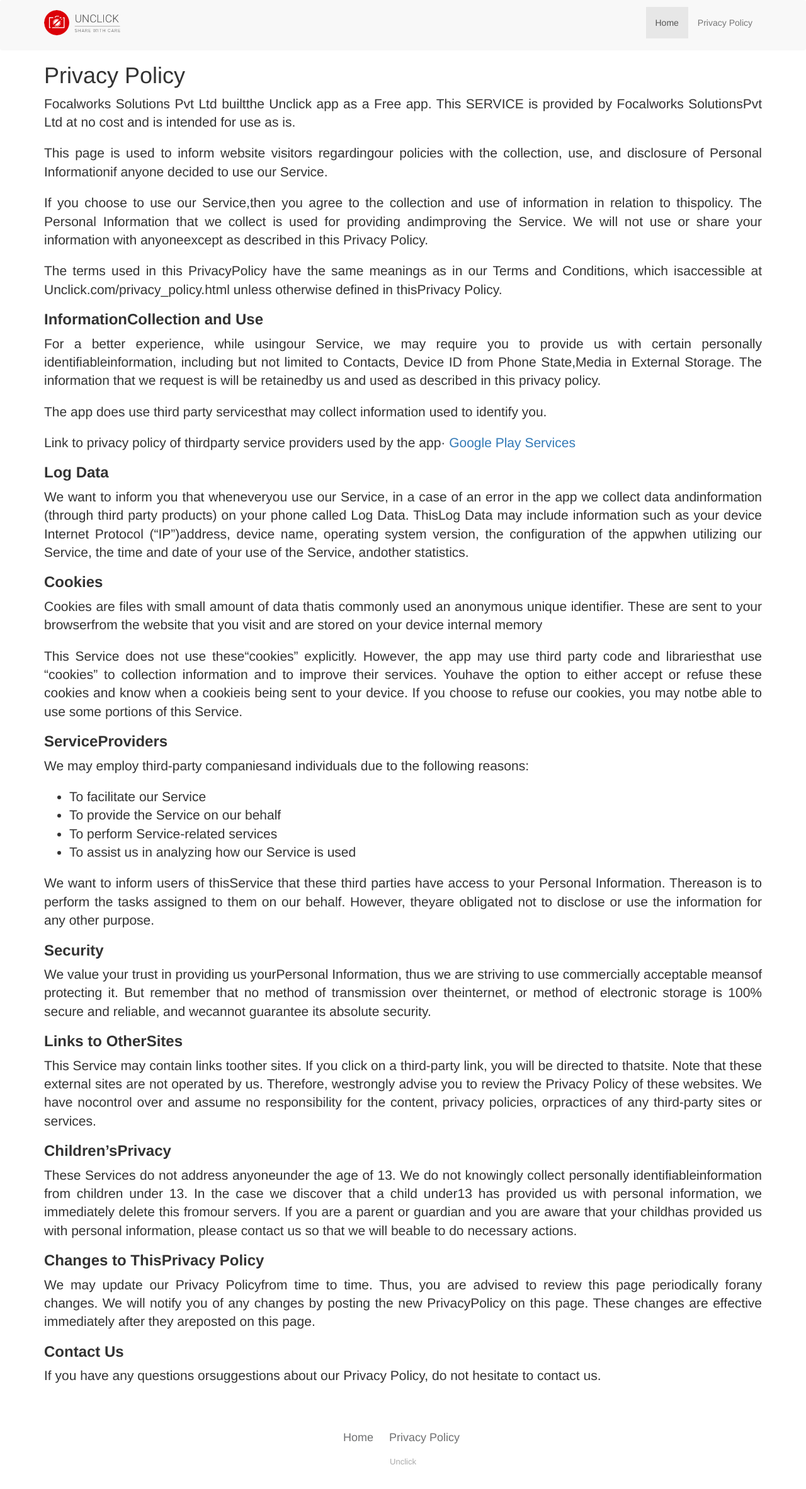
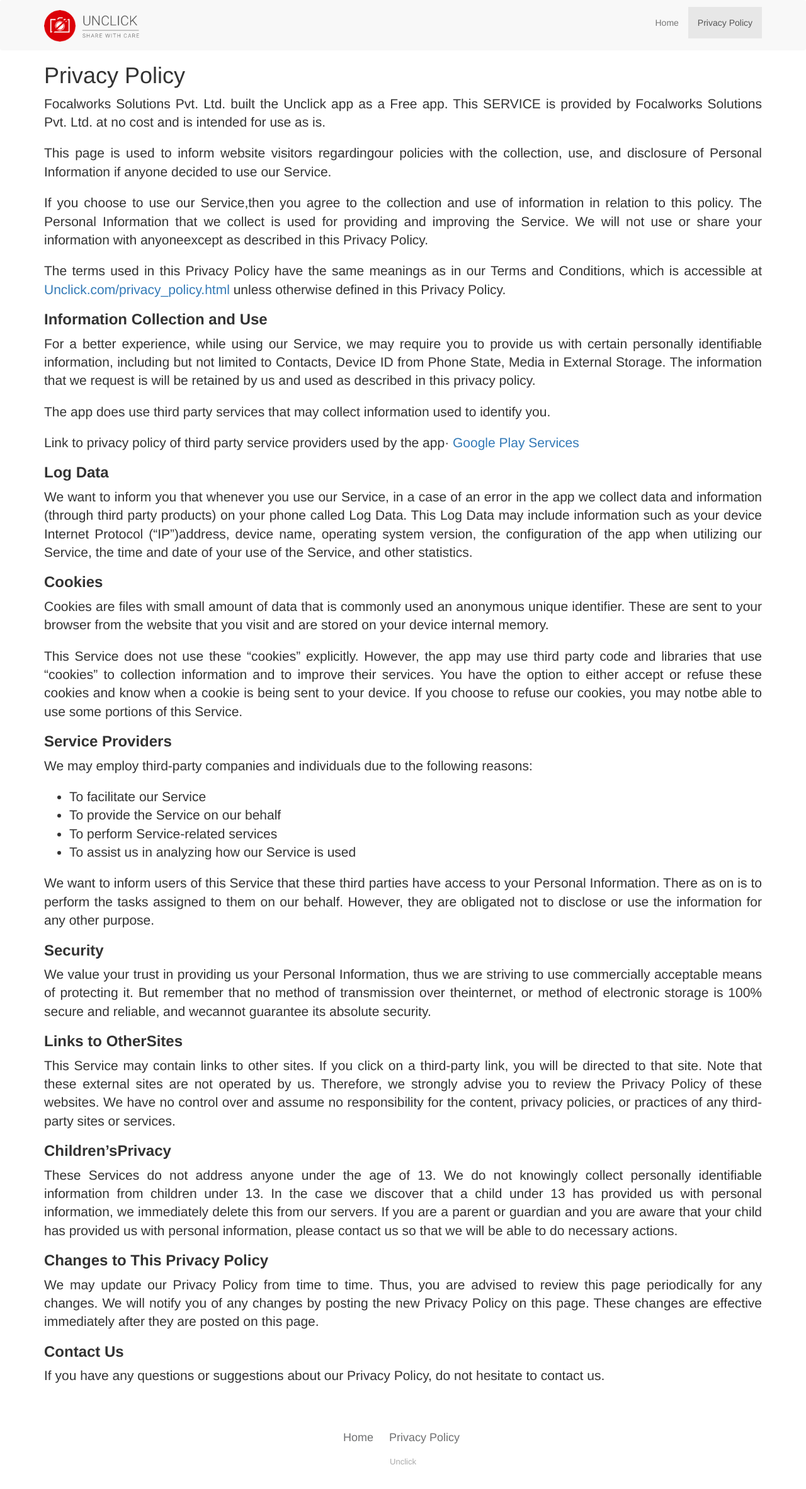
Before and after one commit to fwmobiledev/unclick_public_website, a plain HTML site: page Privacy-Policy.html in a window 1280 px wide. Shown: the whole page at 63% size. Drawn offline with nearby package versions, Linux system fonts and the light colour scheme.

Commit message:
formatting of privacy policy

```diff
--- a/Privacy-Policy.html
+++ b/Privacy-Policy.html
@@ -4,7 +4,7 @@
 <head>
     <meta charset="utf-8">
     <meta name="viewport" content="width=device-width, initial-scale=1.0">
-    <title>Landing Page</title>
+    <title>Unclick</title>
     <link rel="stylesheet" href="https://cdnjs.cloudflare.com/ajax/libs/bootswatch/3.3.7/lumen/bootstrap.min.css">
     <link rel="stylesheet" href="https://fonts.googleapis.com/css?family=Source+Sans+Pro:300,400,700,400italic">
     <link rel="stylesheet" href="assets/css/styles.min.css">
@@ -14,13 +14,13 @@
     <nav class="navbar navbar-default">
         <div class="container">
             <div class="navbar-header">
-                <a class="navbar-brand navbar-link" href="#"><img src="assets/img/Group 4.png" height="40"></a>
+                <a class="navbar-brand navbar-link" href="index.html"><img src="assets/img/Group 4.png" height="50"></a>
                 <button class="navbar-toggle collapsed" data-toggle="collapse" data-target="#navcol-1"><span class="sr-only">Toggle navigation</span><span class="icon-bar"></span><span class="icon-bar"></span><span class="icon-bar"></span></button>
             </div>
             <div class="collapse navbar-collapse" id="navcol-1">
                 <ul class="nav navbar-nav navbar-right" style="margin-top:10px;">
-                    <li class="active" role="presentation"><a href="index.html">Home </a></li>
-                    <li role="presentation"><a class="text-success" href="Privacy-Policy.html">Privacy Policy </a></li>
+                    <li  role="presentation"><a href="index.html">Home </a></li>
+                    <li class="active" role="presentation"><a class="text-success" href="privacy_policy.html">Privacy Policy </a></li>
                 </ul>
             </div>
         </div>
@@ -28,54 +28,45 @@
     <div class="col-md-12">
         <div class="container" style="margin-bottom:50px;">
             <h1 class="text-left">Privacy Policy </h1>
-            <p class="lead text-justify">Focalworks Solutions Pvt Ltd builtthe Unclick app as a Free app. This SERVICE is provided by Focalworks SolutionsPvt Ltd at no cost and is intended for use as is. </p>
-            <p class="lead text-justify">This page is used to inform website visitors regardingour policies with the collection, use, and disclosure of Personal Informationif anyone decided to use our Service. </p>
-            <p class="lead text-justify">If you choose to use our Service,then you agree to the collection and use of information in relation to thispolicy. The Personal Information that we collect is used for providing andimproving the Service. We will not use or share your information
-                with anyoneexcept as described in this Privacy Policy. </p>
-            <p class="lead text-justify">The terms used in this PrivacyPolicy have the same meanings as in our Terms and Conditions, which isaccessible at Unclick.com/privacy_policy.html unless otherwise defined in thisPrivacy Policy. </p>
-            <h3><strong>InformationCollection and Use</strong> </h3>
-            <p class="lead text-justify">For a better experience, while usingour Service, we may require you to provide us with certain personally identifiableinformation, including but not limited to Contacts, Device ID from Phone State,Media in External Storage. The information
-                that we request is will be retainedby us and used as described in this privacy policy. </p>
-            <p class="lead text-justify">The app does use third party servicesthat may collect information used to identify you. </p>
-            <p class="lead text-justify">Link to privacy policy of thirdparty service providers used by the app· <a href="https://www.google.com/policies/privacy/" target="_blank">Google Play Services</a> </p>
+            <p class="lead text-justify">Focalworks Solutions Pvt. Ltd. built the Unclick app as a Free app. This SERVICE is provided by Focalworks Solutions Pvt. Ltd. at no cost and is intended for use as is. </p>
+            <p class="lead text-justify">This page is used to inform website visitors regardingour policies with the collection, use, and disclosure of Personal Information if anyone decided to use our Service. </p>
+            <p class="lead text-justify">If you choose to use our Service,then you agree to the collection and use of information in relation to this policy. The Personal Information that we collect is used for providing and improving the Service. We will not use or share your information with anyoneexcept as described in this Privacy Policy. </p>
+            <p class="lead text-justify">The terms used in this Privacy Policy have the same meanings as in our Terms and Conditions, which is accessible at <a href="Unclick.com/privacy_policy.html">Unclick.com/privacy_policy.html</a> unless otherwise defined in this Privacy Policy. </p>
+            <h3><strong>Information Collection and Use</strong> </h3>
+            <p class="lead text-justify">For a better experience, while using our Service, we may require you to provide us with certain personally identifiable information, including but not limited to Contacts, Device ID from Phone State, Media in External Storage. The information that we request is will be retained by us and used as described in this privacy policy. </p>
+            <p class="lead text-justify">The app does use third party services that may collect information used to identify you. </p>
+            <p class="lead text-justify">Link to privacy policy of third party service providers used by the app· <a href="https://www.google.com/policies/privacy/" target="_blank">Google Play Services</a> </p>
             <h3><strong>Log Data</strong> </h3>
-            <p class="lead text-justify">We want to inform you that wheneveryou use our Service, in a case of an error in the app we collect data andinformation (through third party products) on your phone called Log Data. ThisLog Data may include information such as your device
-                Internet Protocol (“IP”)address, device name, operating system version, the configuration of the appwhen utilizing our Service, the time and date of your use of the Service, andother statistics. </p>
+            <p class="lead text-justify">We want to inform you that whenever you use our Service, in a case of an error in the app we collect data and information (through third party products) on your phone called Log Data. This Log Data may include information such as your device Internet Protocol (“IP”)address, device name, operating system version, the configuration of the app when utilizing our Service, the time and date of your use of the Service, and other statistics. </p>
             <h3><strong>Cookies</strong> </h3>
-            <p class="lead text-justify">Cookies are files with small amount of data thatis commonly used an anonymous unique identifier. These are sent to your browserfrom the website that you visit and are stored on your device internal memory </p>
-            <p class="lead text-justify">This Service does not use these“cookies” explicitly. However, the app may use third party code and librariesthat use “cookies” to collection information and to improve their services. Youhave the option to either accept or refuse these cookies
-                and know when a cookieis being sent to your device. If you choose to refuse our cookies, you may notbe able to use some portions of this Service. </p>
-            <h3><strong>ServiceProviders</strong> </h3>
-            <p class="lead text-justify">We may employ third-party companiesand individuals due to the following reasons: </p>
+            <p class="lead text-justify">Cookies are files with small amount of data that is commonly used an anonymous unique identifier. These are sent to your browser from the website that you visit and are stored on your device internal memory. </p>
+            <p class="lead text-justify">This Service does not use these “cookies” explicitly. However, the app may use third party code and libraries that use “cookies” to collection information and to improve their services. You have the option to either accept or refuse these cookies and know when a cookie is being sent to your device. If you choose to refuse our cookies, you may notbe able to use some portions of this Service. </p>
+            <h3><strong>Service Providers</strong> </h3>
+            <p class="lead text-justify">We may employ third-party companies and individuals due to the following reasons: </p>
             <ul class="lead">
                 <li>To facilitate our Service </li>
                 <li>To provide the Service on our behalf </li>
                 <li>To perform Service-related services </li>
                 <li>To assist us in analyzing how our Service is used </li>
             </ul>
-            <p class="lead text-justify">We want to inform users of thisService that these third parties have access to your Personal Information. Thereason is to perform the tasks assigned to them on our behalf. However, theyare obligated not to disclose or use the information for
-                any other purpose. </p>
+            <p class="lead text-justify">We want to inform users of this Service that these third parties have access to your Personal Information. There as on is to perform the tasks assigned to them on our behalf. However, they are obligated not to disclose or use the information for any other purpose. </p>
             <h3><strong>Security</strong> </h3>
-            <p class="lead text-justify">We value your trust in providing us yourPersonal Information, thus we are striving to use commercially acceptable meansof protecting it. But remember that no method of transmission over theinternet, or method of electronic storage is 100%
-                secure and reliable, and wecannot guarantee its absolute security.&nbsp; </p>
+            <p class="lead text-justify">We value your trust in providing us your Personal Information, thus we are striving to use commercially acceptable means of protecting it. But remember that no method of transmission over theinternet, or method of electronic storage is 100% secure and reliable, and wecannot guarantee its absolute security.&nbsp; </p>
             <h3><strong>Links to OtherSites</strong> </h3>
-            <p class="lead text-justify">This Service may contain links toother sites. If you click on a third-party link, you will be directed to thatsite. Note that these external sites are not operated by us. Therefore, westrongly advise you to review the Privacy Policy of these
-                websites. We have nocontrol over and assume no responsibility for the content, privacy policies, orpractices of any third-party sites or services.&nbsp; </p>
+            <p class="lead text-justify">This Service may contain links to other sites. If you click on a third-party link, you will be directed to that site. Note that these external sites are not operated by us. Therefore, we strongly advise you to review the Privacy Policy of these websites. We have no control over and assume no responsibility for the content, privacy policies, or practices of any third-party sites or services.&nbsp; </p>
             <h3><strong>Children’sPrivacy</strong> </h3>
-            <p class="lead text-justify">These Services do not address anyoneunder the age of 13. We do not knowingly collect personally identifiableinformation from children under 13. In the case we discover that a child under13 has provided us with personal information, we immediately
-                delete this fromour servers. If you are a parent or guardian and you are aware that your childhas provided us with personal information, please contact us so that we will beable to do necessary actions. </p>
-            <h3><strong>Changes to ThisPrivacy Policy</strong> </h3>
-            <p class="lead text-justify">We may update our Privacy Policyfrom time to time. Thus, you are advised to review this page periodically forany changes. We will notify you of any changes by posting the new PrivacyPolicy on this page. These changes are effective immediately
-                after they areposted on this page. </p>
+            <p class="lead text-justify">These Services do not address anyone under the age of 13. We do not knowingly collect personally identifiable information from children under 13. In the case we discover that a child under 13 has provided us with personal information, we immediately delete this from our servers. If you are a parent or guardian and you are aware that your child has provided us with personal information, please contact us so that we will be able to do necessary actions. </p>
+            <h3><strong>Changes to This Privacy Policy</strong> </h3>
+            <p class="lead text-justify">We may update our Privacy Policy from time to time. Thus, you are advised to review this page periodically for any changes. We will notify you of any changes by posting the new Privacy Policy on this page. These changes are effective immediately after they are posted on this page. </p>
             <h3><strong>Contact Us</strong> </h3>
-            <p class="lead text-justify">If you have any questions orsuggestions about our Privacy Policy, do not hesitate to contact us. </p>
+            <p class="lead text-justify">If you have any questions or suggestions about our Privacy Policy, do not hesitate to contact us. </p>
         </div>
     </div>
     <div class="footer-basic" style="margin-top:50px;">
         <footer>
             <ul class="list-inline">
-                <li><a href="#">Home</a></li>
-                <li><a href="#">Privacy Policy </a></li>
+                <li><a href="index.html">Home</a></li>
+                <li><a href="privacy_policy.html">Privacy Policy </a></li>
             </ul>
             <p class="copyright">Unclick </p>
         </footer>
```
Also changed, not shown: index.html (+5 -5 lines), privacy_policy.html (added, +87 -0 lines).
